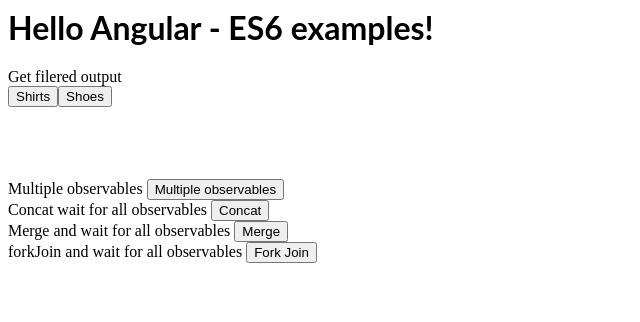
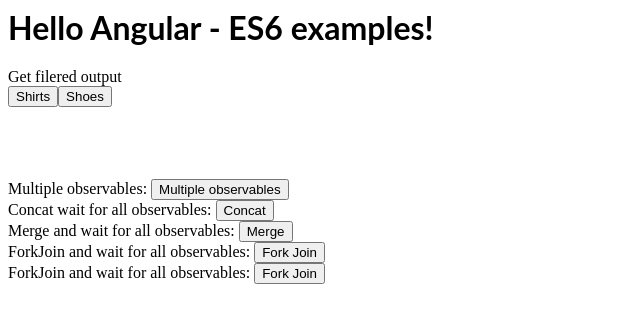
Before and after one commit to sajithahd/angular-es6-examples, an Angular app: page / in a window 1280 px wide. Shown: the top 322 px of the page, without its empty margins (0-640 px from the left). Built offline with nearby package versions, Linux system fonts and the light colour scheme.

Commit message:
2 files modified

```diff
--- a/src/app/app.component.css
+++ b/src/app/app.component.css
@@ -1,3 +1,3 @@
-p {
+body {
   font-family: Lato;
 }
--- a/src/app/wait-for-observables.ts
+++ b/src/app/wait-for-observables.ts
@@ -14,25 +14,31 @@
   selector: "wait-for-observables",
   template: `
     <div>
-      Multiple observables
+      Multiple observables:
       <button (click)="mulitpleObservables()">Multiple observables</button>
       <br />
     </div>
 
     <div>
-      Concat wait for all observables
+      Concat wait for all observables:
       <button (click)="concat()">Concat</button>
       <br />
     </div>
 
     <div>
-      Merge and wait for all observables
+      Merge and wait for all observables:
       <button (click)="merge()">Merge</button>
       <br />
     </div>
 
     <div>
-      forkJoin and wait for all observables
+      ForkJoin and wait for all observables:
+      <button (click)="forkJoin()">Fork Join</button>
+      <br />
+    </div>
+
+     <div>
+      ForkJoin and wait for all observables:
       <button (click)="forkJoin()">Fork Join</button>
       <br />
     </div>
@@ -48,7 +54,7 @@
   constructor() {
     this.observable1 = timer(1000, 1000)
       .pipe(map(v => v))
-      .pipe(take(3));
+      .pipe(take(4));
 
     this.observable2 = timer(1000, 1000)
       .pipe(map(v => v))
@@ -79,6 +85,7 @@
       console.log(res)
     );
   }
+
   ngOnDestroy(): void {
     this.subscription.unsubscribe();
     this.subscription2.unsubscribe();
```
